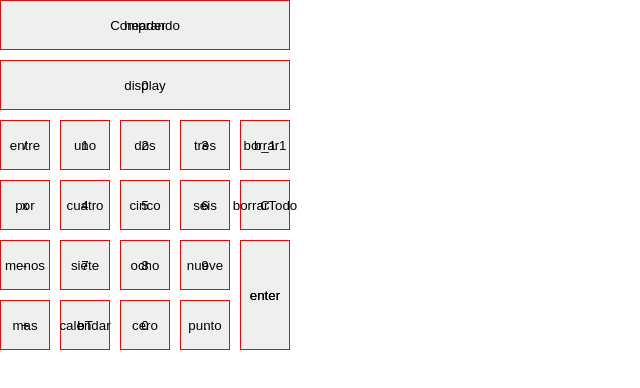
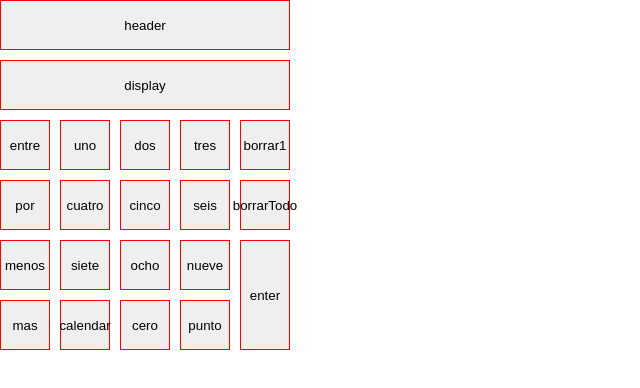
Before and after one commit to AlexMamani85/expensable-calculator-AlexMamani85_New, a React (Create React App) app in the folder miapp/: page / in a window 1280 px wide. Shown: the top 388 px of the page, without its empty margins (0-640 px from the left). Built offline with nearby package versions, Linux system fonts and the light colour scheme.

Commit message:
fix: button

```diff
--- a/miapp/src/Button.js
+++ b/miapp/src/Button.js
@@ -1,9 +1,17 @@
 import React from 'react';
+
+
+
 export default function Button(props) {
-    let {clase, input, children}=props
+    let {text, clase, icono, onClick}=props
     return(
-        <button className={clase}>{input}</button>
+        <button  className={clase} text={text} onClick={onClick} >
+
+            {icono?<div style={{justifyContent: 'flex-start'}}>icono</div>:""}
+        </button>
 
     )
 
 }
+
+// onClick{}
```
